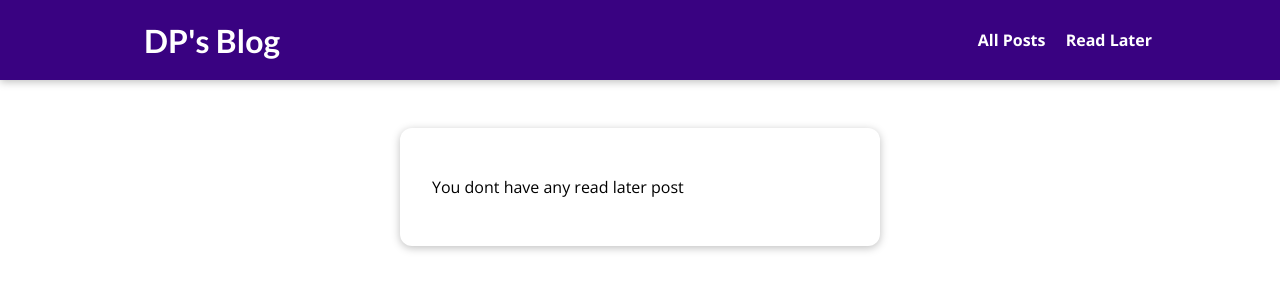
After one commit to durgaprasad253/blog, a Django app: page /read-later in a window 1280 px wide. The commit adds this page. Shown: the top 300 px of the page. Run offline with Django 3.2, Linux system fonts and the light colour scheme.

Commit message:
Added Sessions

```diff
--- /dev/null
+++ b/blog/static/blog/read_later.css
@@ -0,0 +1,35 @@
+#main-navigation {
+    background-color: #390281;
+    box-shadow: 0 2px 8px rgba(0, 0, 0, 0.25);
+  }
+
+#stored_post{
+    margin: 8rem auto 3rem auto;
+    padding: 2rem;
+    border-radius: 12px;
+    box-shadow: 0 2px 8px rgba(0, 0, 0, 0.25);
+    width: 90%;
+    max-width: 30rem;
+    background-color: white;
+}
+#stored_post ul{
+    list-style: none;
+    margin: 0;
+    padding: 0;
+}
+#stored_post li{
+
+    margin: 1rem 0;
+}
+#stored_post a{
+    display: block;
+    padding: 1rem;
+    text-decoration: none;
+    border: 1px solid #ccc;
+    color: #1b1b1b;
+    font-weight: bold;
+}
+#stored_post a:hover,
+#stored_post a:active{
+    background-color: #ccc;
+}
--- /dev/null
+++ b/blog/templates/blog/read_later.html
@@ -0,0 +1,22 @@
+{% extends 'base.html' %}
+{% load static %}
+{% block title %}read-later{% endblock title %}
+{% block css_files %}
+<link rel="stylesheet" href="{% static 'blog/read_later.css' %}">
+{% endblock css_files %}
+
+{% block body %}
+<section id="stored_post">
+{% if has_posts %}
+<ul>
+    {% for post in posts %}
+    <li><a href="{% url 'post_details' post.slug%}">{{post.title}}</a></li>
+    {% endfor %}
+</ul>
+{% else %}
+<ul>
+<li>You dont have any read later post</li>
+</ul>
+{% endif %}
+</section>
+{% endblock body %}
--- a/blog/urls.py
+++ b/blog/urls.py
@@ -4,5 +4,6 @@ from . import views
 urlpatterns = [
     path("",views.StartPageView.as_view(),name="starting_page"),
     path("posts",views.AllPostsView.as_view(),name="posts"),
-    path("posts/<slug:slug>",views.PostDetailView.as_view(),name="post_details")
+    path("posts/<slug:slug>",views.PostDetailView.as_view(),name="post_details"),
+    path("read-later",views.ReadLaterView.as_view(),name="read-later")
 ]
--- a/blog/views.py
+++ b/blog/views.py
@@ -24,14 +24,23 @@ class AllPostsView(ListView):
     ordering=["date"]
 
 class PostDetailView(View):
+    def is_stored_post(self,request,post_id):
+        stored_post=request.session.get("stored_post")
+        if stored_post is not None:
+            is_read_later=post_id in stored_post
+        else:
+            is_read_later=False
+        return is_read_later
     def get(self,request,slug):
         identified_post=Post.objects.get(slug=slug)
+
         form=CommentsForm()
         return render(request,"blog/post-details.html",{
             "post":identified_post,
             "tags":identified_post.tag.all(),
             "form":form,
-            "comments":identified_post.comments.all().order_by("-id")
+            "comments":identified_post.comments.all().order_by("-id"),
+            "is_read_later":self.is_stored_post(request,identified_post.id)
         })
 
     def post(self,request,slug):
@@ -47,7 +56,8 @@ class PostDetailView(View):
             "post":identified_post,
             "tags":identified_post.tag.all(),
             "form":form,
-            "comments":identified_post.comments.all().order_by("-id")
+            "comments":identified_post.comments.all().order_by("-id"),
+            "is_read_later":self.is_stored_post(request,identified_post.id)
         })
     # template_name="blog/post-details.html"
     # model=Post
@@ -65,3 +75,29 @@ class PostDetailView(View):
 #         "post":identified_post,
 #         "tags":identified_post.tag.all()
 #     })
+
+class ReadLaterView(View):
+    def post(self,request):
+        stored_post=request.session.get("stored_post")
+        post_id=int(request.POST["read_later"])
+        if stored_post==None:
+            stored_post=[]
+        if post_id not in stored_post:
+            stored_post.append(post_id)
+            request.session["stored_post"]=stored_post
+        else:
+            stored_post.remove(post_id)
+            request.session["stored_post"]=stored_post
+        return HttpResponseRedirect("/")
+
+    def get(self,request):
+        stored_posts=request.session.get("stored_post")
+        context={}
+        if(stored_posts==None or len(stored_posts)==0):
+            context["posts"]=None
+            context["has_posts"]=False
+        else:
+            posts=Post.objects.filter(id__in=stored_posts)
+            context["posts"]=posts
+            context["has_posts"]=True
+        return render(request,"blog/read_later.html",context)
--- a/static/app.css
+++ b/static/app.css
@@ -35,6 +35,7 @@ h3 {
   text-decoration: none;
   color: white;
   font-weight: bold;
+  margin-left: 1rem;
 }
 
 #main-navigation a:hover,
--- a/templates/base.html
+++ b/templates/base.html
@@ -15,6 +15,7 @@
         <h1><a href="{% url 'starting_page' %}">DP's Blog</a></h1>
         <nav >
             <a href="{% url 'posts' %}">All Posts</a>
+            <a href="{% url 'read-later'%}">Read Later</a>
         </nav>
     </header>
    {% block body %}{% endblock body %}
```
Also changed, not shown: blog/static/blog/post-details.css (+16 -0 lines), blog/templates/blog/post-details.html (+17 -0 lines), db.sqlite3.
